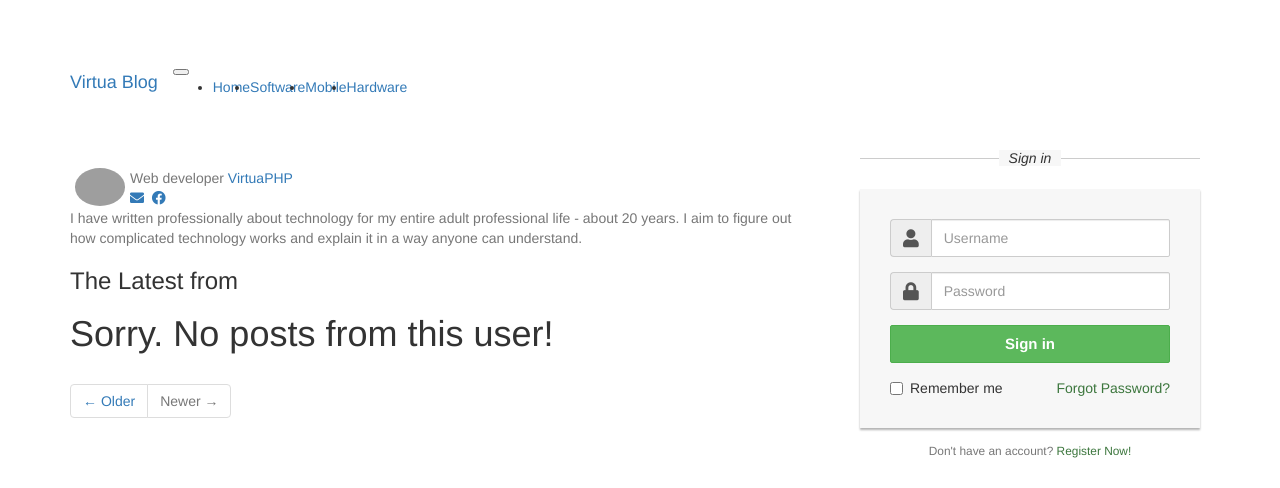
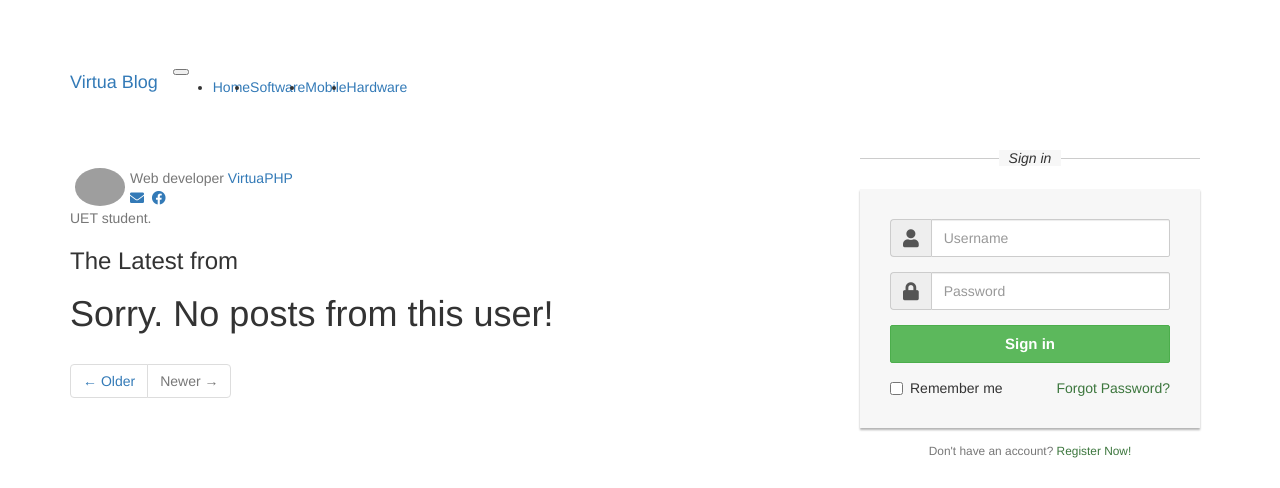
Before and after one commit to duc12072001/blog2, a PHP site: page /author.php in a window 1280 px wide. Shown: the top 488 px of the page. Run offline with PHP 8.4, Linux system fonts and the light colour scheme; data comes from the database, SQL or seed files in the repository; data that the repository does not hold is empty; some libraries are stand-ins or nearby versions; grey boxes are pictures that could not be loaded.

Commit message:
Update author.php

```diff
--- a/author.php
+++ b/author.php
@@ -40,7 +40,7 @@
             <h3><?php echo $view_user_name; ?></h3>
             Web developer <a href="#">VirtuaPHP</a><br>
             <a href=""> <i class="fas fa-envelope"></i></a>&nbsp;&nbsp;<a href=""><i class="fab fa-facebook"></i></a>
-          </div> <div class="card-footer text-muted">I have written professionally about technology for my entire adult professional life - about 20 years. I aim to figure out how complicated technology works and explain it in a way anyone can understand.</div>
+          </div> <div class="card-footer text-muted">UET student.</div>
 
         <h3 class="my-4">The Latest from<?php echo $view_user_name; ?>
           <!-- <small>Secondary Text</small>-->
```
